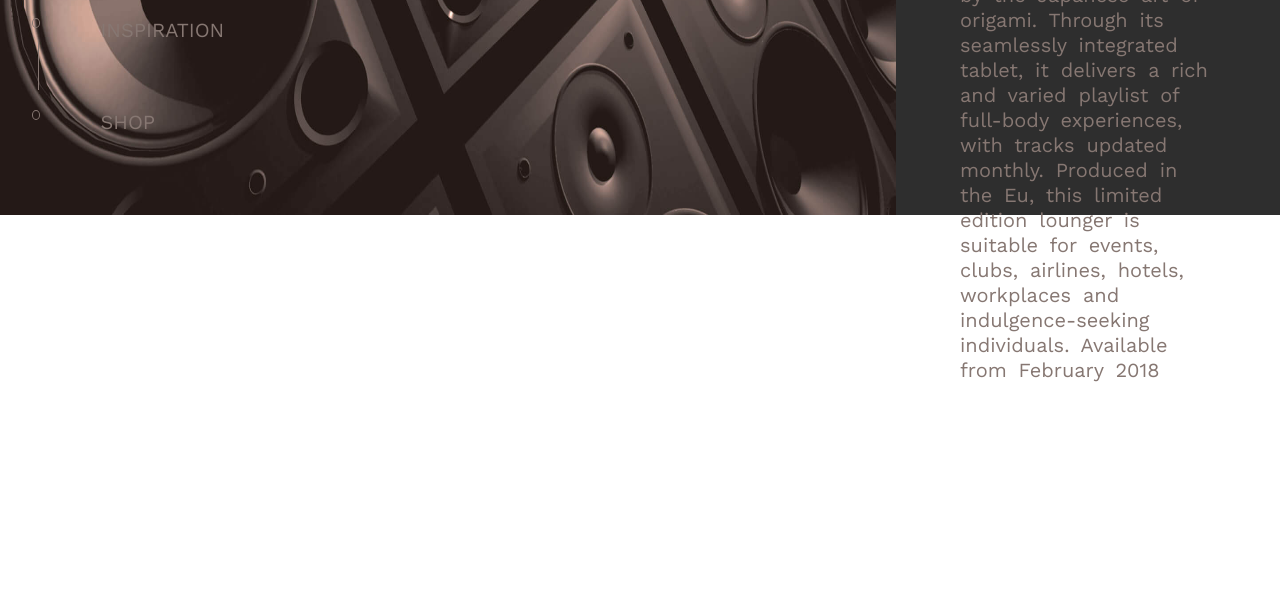
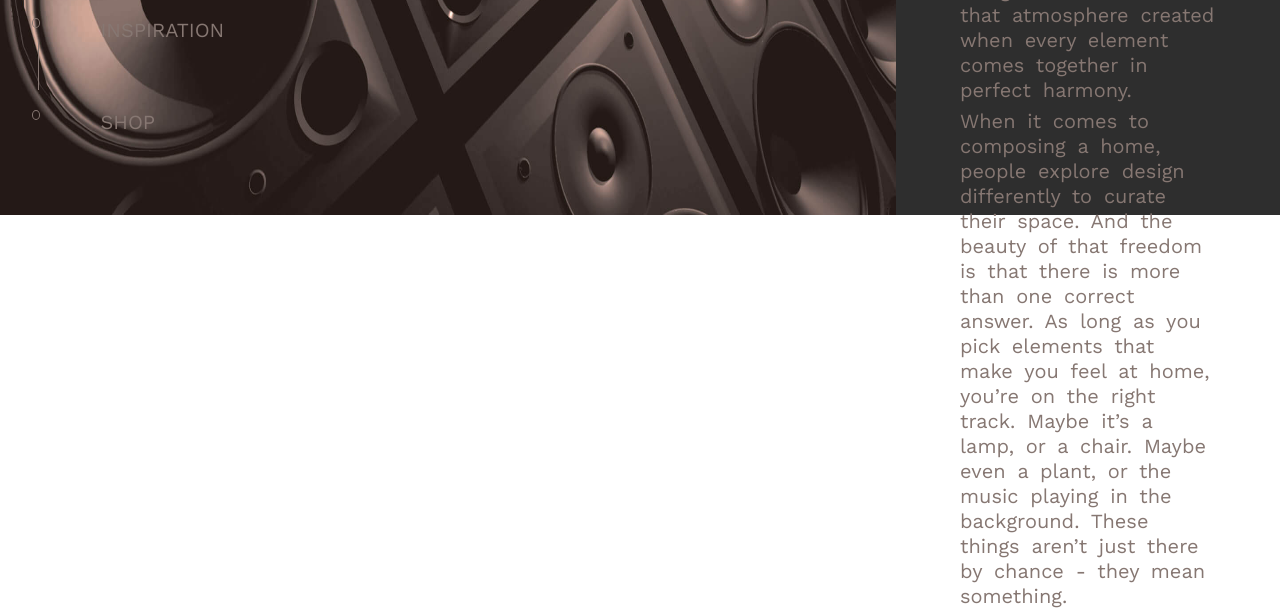
Before and after one commit to AndiS82/Lev3_5_Project_css-vertiefung_headphone-inspiration, a plain HTML site: page assets/html/experience.html in a window 1280 px wide. Shown: the part 585-1194 px from the top of the page. Before the commit the page ends 968 px from the top, so only its background shows below. Drawn offline with Linux system fonts and the light colour scheme.

Commit message:
experience gained ;-)

```diff
--- a/assets/html/experience.html
+++ b/assets/html/experience.html
@@ -67,13 +67,17 @@
     <section class="sectionLounger">
         <img class="imgLounger" src="../img/section-experience-1.jpg" alt="">
         <article class="artLounger">
-            <h1 class="h1Article">Experience</h1>
-            <p class="pLounger">The Lounger is your trans-sensory vessel to audio-haptic pleasure. Precision sculpted
-                from luxe material,
-                this high-tech pod is calibrated for comfort and inspired by the Japanese art of origami. Through its
-                seamlessly integrated tablet, it delivers a rich and varied playlist of full-body experiences, with
-                tracks updated monthly. Produced in the Eu, this limited edition lounger is suitable for events, clubs,
-                airlines, hotels, workplaces and indulgence-seeking individuals. Available from February 2018</p>
+            <h1 class="h1Article">Sounds Like Home</h1>
+            <p class="pArticle1">There’s this feeling. It’s like your favorite song; like home. Maybe it’s hard to
+                explain, but you know it. It’s when everything is in sync and you are free to decompress, create,
+                design, entertain. It’s that atmosphere created when every element comes together in perfect harmony.
+            </p>
+            <p class="pArticle2">
+                When it comes to composing a home, people explore design differently to curate their space. And the
+                beauty of that freedom is that there is more than one correct answer. As long as you pick elements that
+                make you feel at home, you’re on the right track. Maybe it’s a lamp, or a chair. Maybe even a plant, or
+                the music playing in the background. These things aren’t just there by chance - they mean something.
+            </p>
         </article>
     </section>
 </body>
```
